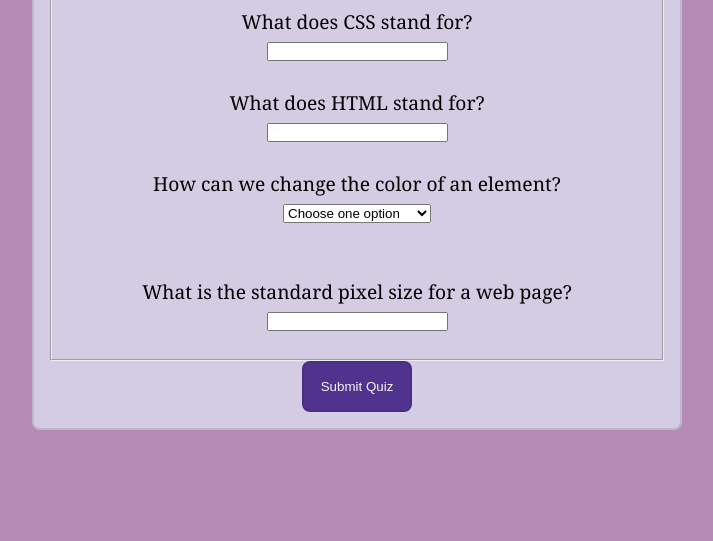
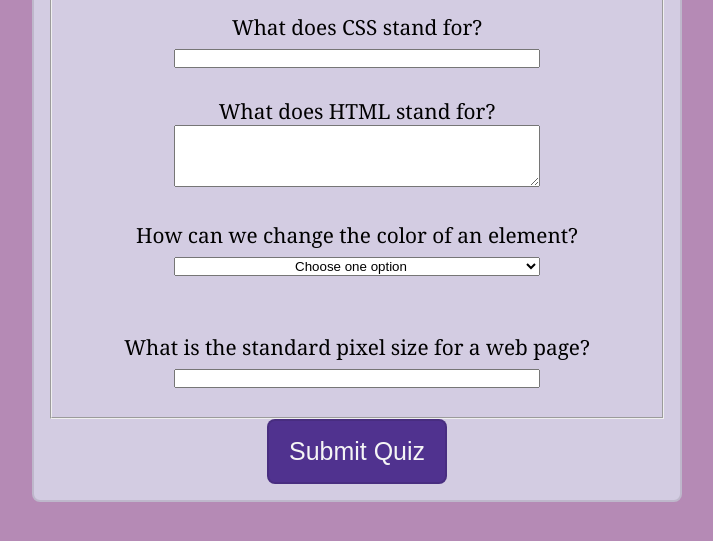
Before and after one commit to edetsan/wdd130, a plain HTML site: page quiz.html in a window 1280 px wide. Shown: the part 105-646 px from the top of the page, without its empty margins (283-996 px from the left). Drawn offline with Linux system fonts and the light colour scheme.

Commit message:
W05 Updates

```diff
--- a/quiz.html
+++ b/quiz.html
@@ -20,7 +20,7 @@
                     <label class="q1" label="CSS/HTML Use">What does CSS stand for?</label><br>
                     <input type="text" id="q1" name="q1"><br><br>
                     <label class="q2" label="CSS/HTML Use">What does HTML stand for?</label><br>
-                    <input type="textArea" rows="4" id="q2" name="q2"><br><br>
+                    <textarea rows = "4" id="q2" name="q2"></textarea><br><br>
                     <label class="q3" label="CSS/HTML Use">How can we change the color of an element?</label><br>
                     <select id="q3" name="q3"><br>
                         <option value="null" selected disabled>Choose one option</option>
--- a/styles/quiz.css
+++ b/styles/quiz.css
@@ -6,10 +6,8 @@
 
 body{
     font-family: Georgia, serif;
-    font-size: 1.2em;
+    font-size: 1.3em;
     background: #b58ab5;
-
-
 }
 h1{
     display: flex;
@@ -32,9 +30,29 @@ form{
 
 button{
     background-color: rgb(80, 50, 143);
-    width: 110px;
+    width: 180px;
     border: 2px solid rgba(0, 0, 0, .1);
     border-radius: .5rem;
     padding: 1rem;
     color: whitesmoke;
+    font-size: 1.2em;
 }
+
+textarea{
+    height: 30%;
+    width: 60%;
+    box-sizing: border-box;
+}
+
+input {
+    height: 30%;
+    width: 60%;
+    box-sizing: border-box;
+  }
+
+  select{
+    height: 30%;
+    width: 60%;
+    box-sizing: border-box;
+    text-align: center;
+  }
```
